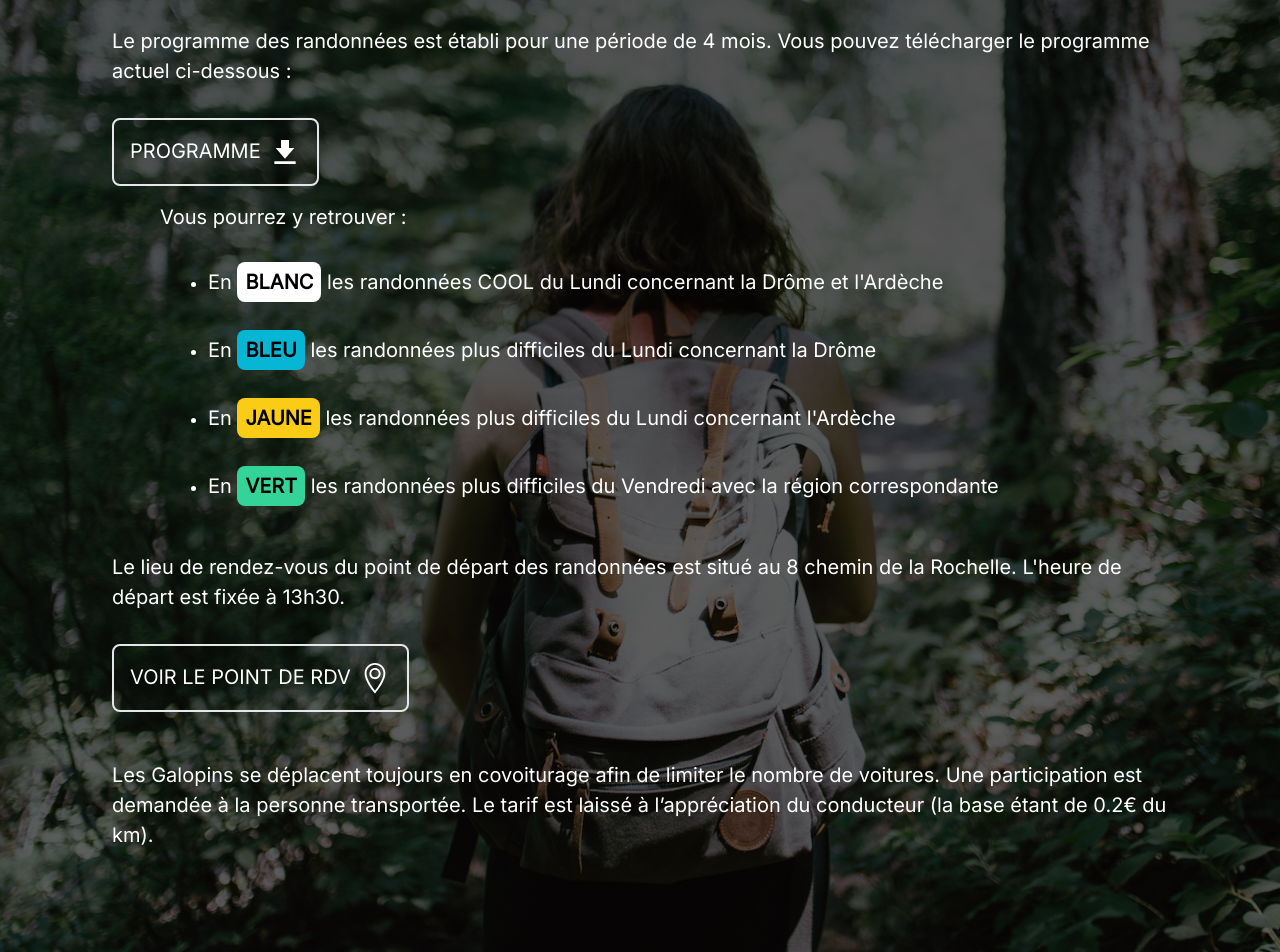
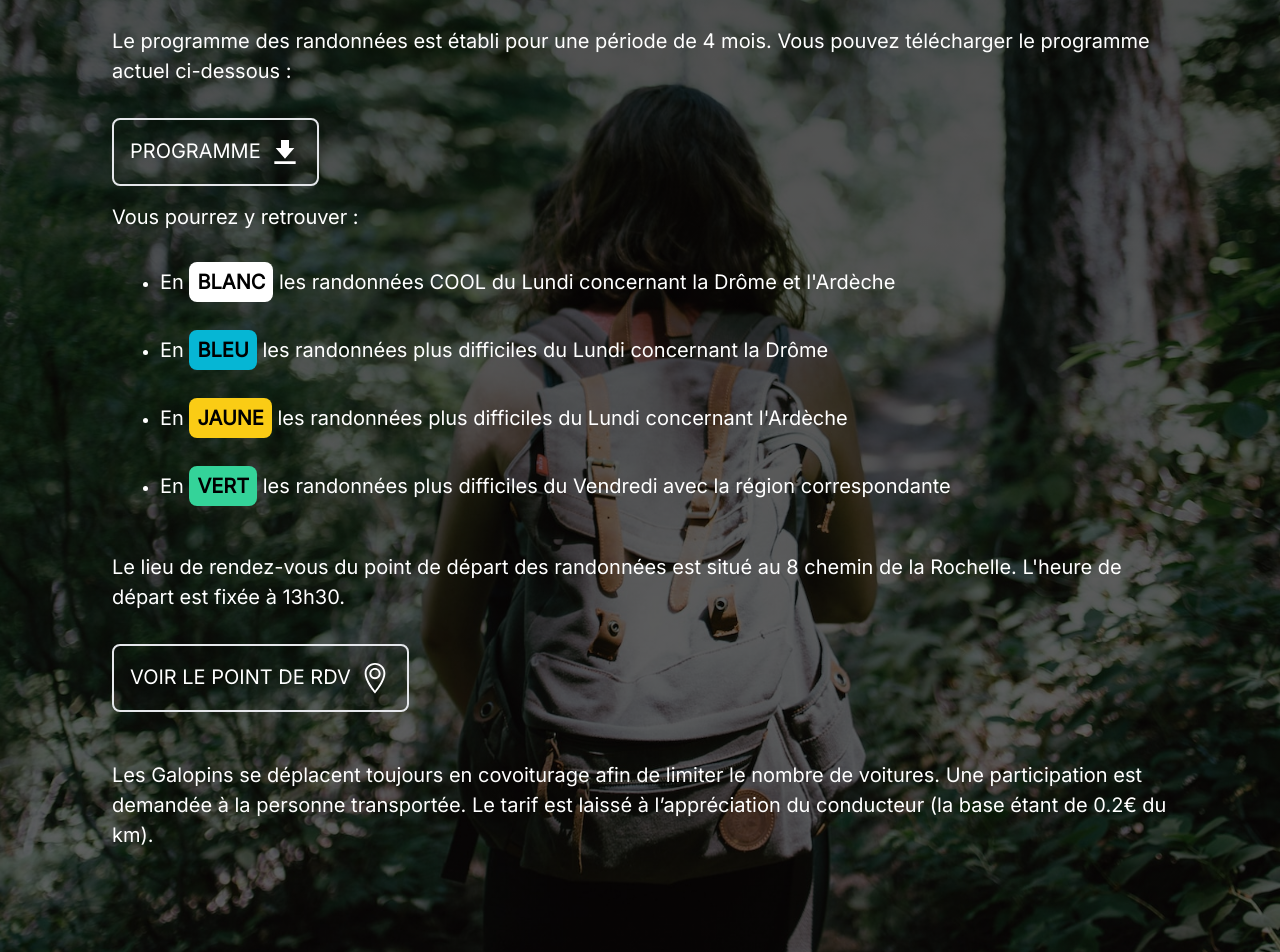
Before and after one commit to SebastienLaurentt/Galopins, a React (Vite) app: page / in a window 1280 px wide. Shown: the part 2456-3408 px from the top of the page. Built offline with nearby package versions, Linux system fonts and the light colour scheme.

Commit message:
suppression of padding left on div nesting ul description of parcours

```diff
--- a/src/sections/Parcours.tsx
+++ b/src/sections/Parcours.tsx
@@ -32,7 +32,7 @@ function Parcours() {
                         linkName="PROGRAMME"
                     />
                 </div>
-                <div className='md:px-8 xl:px-12 mb-4 flex flex-col items-center md:items-start'>
+                <div className='mb-4 flex flex-col items-center md:items-start'>
                     <p> Vous pourrez y retrouver : </p>
                     <ul className='md:ml-12 md:list-disc'>
                         <li>
```
